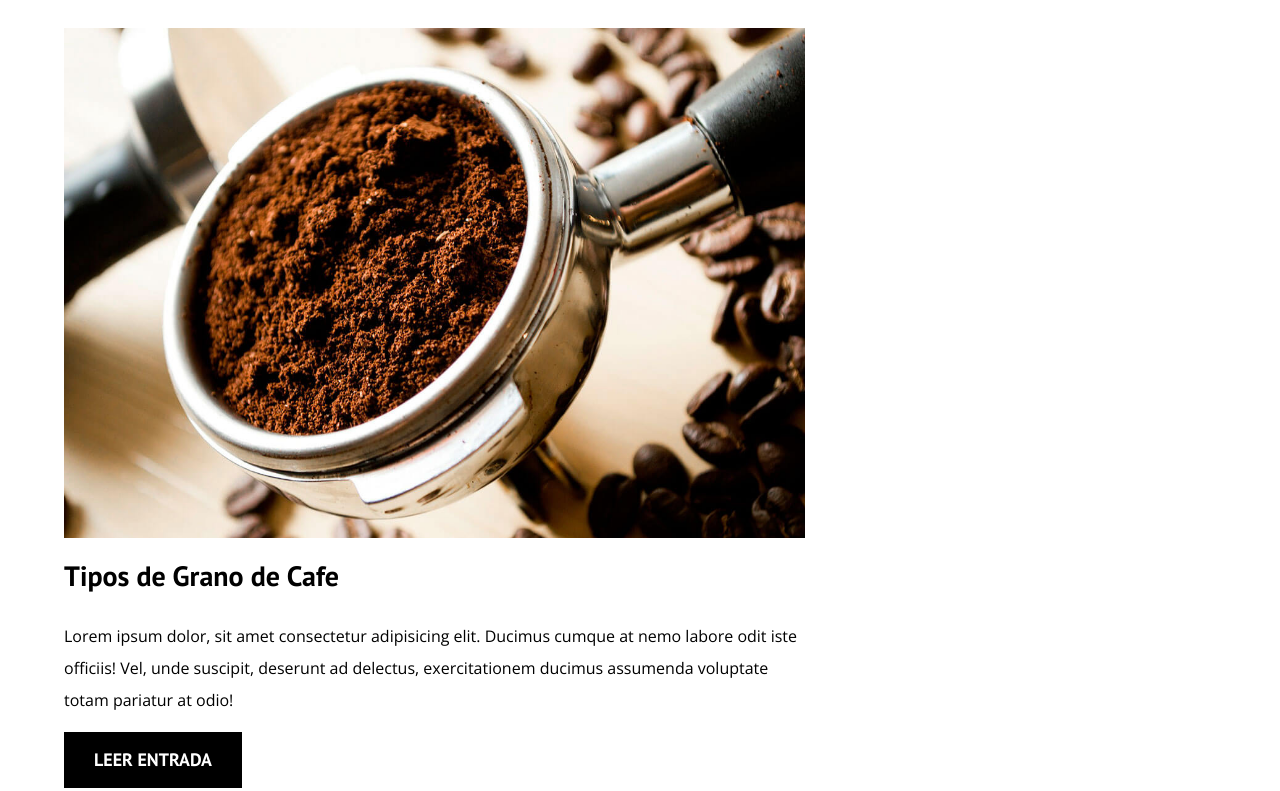
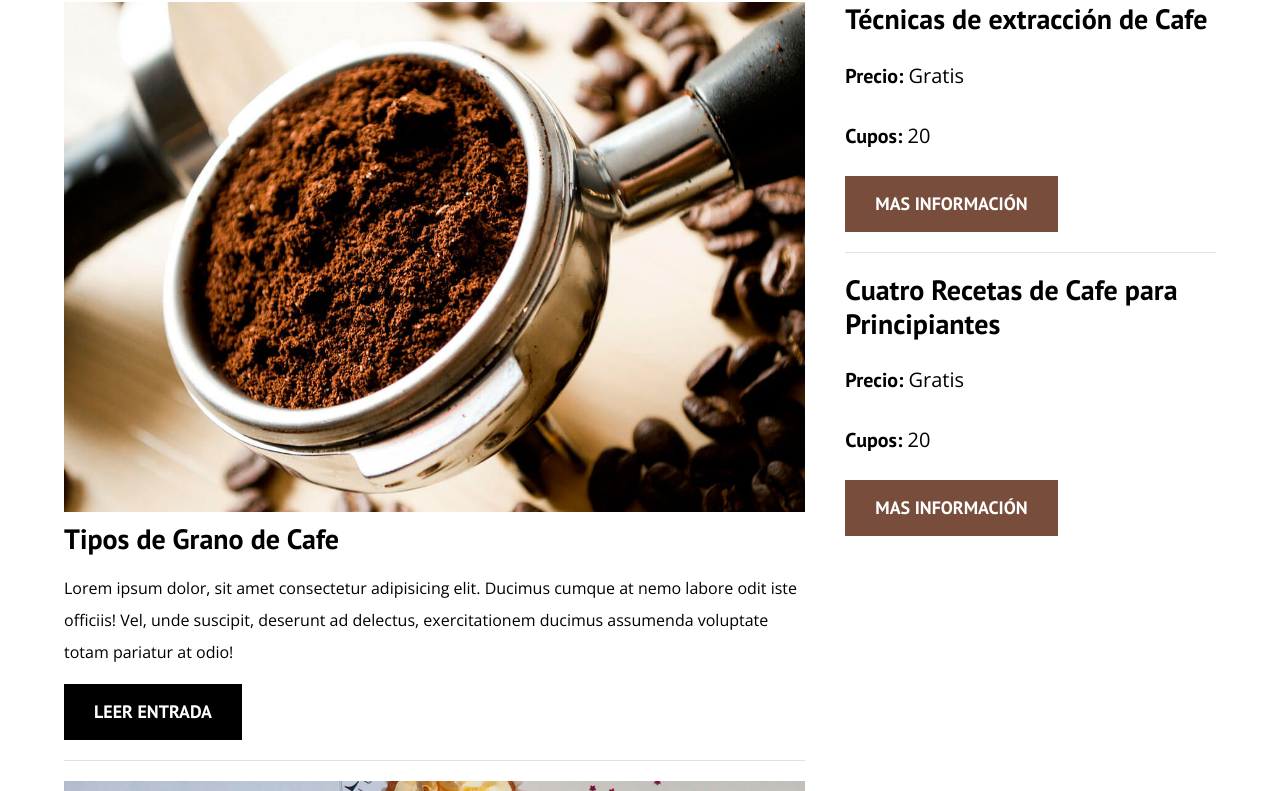
Before and after one commit to reinaldorrivas/desarrollo-web-completo-valdez-16-blog-cafe, a plain HTML site: page index.html in a window 1280 px wide. Shown: the part 700-1491 px from the top of the page. Drawn offline with nearby package versions, Linux system fonts and the light colour scheme.

Commit message:
Sidebar blog done!

```diff
--- a/css/style.css
+++ b/css/style.css
@@ -34,6 +34,7 @@ h2,
 h3,
 h4 {
   font-family: var(--headingFont);
+  line-height: 1.2;
 }
 
 h1 {
@@ -82,15 +83,15 @@ img {
 }
 
 .btn {
+  color: var(--white);
   display: block;
   font-family: var(--headingFont);
-  color: var(--white);
-  text-align: center;
-  padding: 1rem 3rem;
   font-size: 1.8rem;
   font-weight: 700;
+  margin-bottom: 2rem;
+  padding: 1rem 3rem;
+  text-align: center;
   text-transform: uppercase;
-  margin-bottom: 2rem;
 }
 
 @media (min-width: 768px) {
@@ -101,6 +102,10 @@ img {
 
 .btn--primary {
   background-color: var(--black);
+}
+
+.btn--secondary {
+  background-color: var(--primaryColor);
 }
 
 /*
@@ -171,10 +176,6 @@ img {
   }
 }
 
-.header__text--line-height {
-  line-height: 1.25;
-}
-
 /*
  * Blog
  */
@@ -187,7 +188,31 @@ img {
   }
 }
 
-.blog-entry:not(.blog-entry:last-child) {
+.blog-entry:not(.blog-entry:last-child),
+.widget-curso:not(.widget-curso:last-child) {
   border-bottom: 1px solid var(--separatorColor);
   margin-bottom: 2rem;
 }
+
+/*
+ *  Sidebar Cursos
+ */
+
+.cursos {
+  list-style-type: none;
+}
+
+.widget-curso__label,
+.widget-curso__info {
+  font-size: 2rem;
+}
+
+.widget-curso__label {
+  font-family: var(--headingFont);
+  font-weight: 700;
+}
+
+.widget-curso__info {
+  font-family: var(--paragraphFont);
+  font-weight: 400;
+}
--- a/index.html
+++ b/index.html
@@ -16,6 +16,7 @@
     <link rel="stylesheet" href="./css/style.css" />
     <title>Blog de Café</title>
   </head>
+
   <body>
     <header class="header">
       <div class="header__bar container">
@@ -26,19 +27,19 @@
         </h1>
 
         <nav class="navbar">
-          <a class="navbar__link text-center" href="./nosotros.html"
-            >Nosotros</a
-          >
+          <a class="navbar__link text-center" href="./nosotros.html">
+            Nosotros
+          </a>
           <a class="navbar__link text-center" href="./cursos.html">Cursos</a>
-          <a class="navbar__link text-center" href="./contacto.html"
-            >Contacto</a
-          >
+          <a class="navbar__link text-center" href="./contacto.html">
+            Contacto
+          </a>
         </nav>
       </div>
+
       <div class="header__text container text-center">
-        <h2 class="header__text--line-height zero-margin">
-          Blog de cafe con consejos y cursos
-        </h2>
+        <h2 class="zero-margin">Blog de cafe con consejos y cursos</h2>
+
         <p class="zero-margin">
           Aprende de los expertos con las mejores recetas y consejos
         </p>
@@ -53,13 +54,16 @@
           <div class="blog-entry__image">
             <img src="./img/blog1.jpg" alt="Imagen blog" />
           </div>
+
           <h4 class="zero-margin">Tipos de Grano de Cafe</h4>
+
           <p>
             Lorem ipsum dolor, sit amet consectetur adipisicing elit. Ducimus
             cumque at nemo labore odit iste officiis! Vel, unde suscipit,
             deserunt ad delectus, exercitationem ducimus assumenda voluptate
             totam pariatur at odio!
           </p>
+
           <a href="./entrada.html" class="btn btn--primary">Leer Entrada</a>
         </article>
 
@@ -100,6 +104,46 @@
 
       <aside class="sidebar">
         <h3>Nuestros Cursos y Talleres</h3>
+
+        <ul class="cursos zero-padding">
+          <li class="widget-curso">
+            <h4 class="zero-margin">Técnicas de extracción de Cafe</h4>
+
+            <p class="widget-curso__label">
+              Precio:
+              <span class="widget-curso__info">Gratis</span>
+            </p>
+
+            <p class="widget-curso__label">
+              Cupos:
+              <span class="widget-curso__info">20</span>
+            </p>
+
+            <a href="./entrada.html" class="btn btn--secondary">
+              Mas Información
+            </a>
+          </li>
+
+          <li class="widget-curso">
+            <h4 class="zero-margin">
+              Cuatro Recetas de Cafe para Principiantes
+            </h4>
+
+            <p class="widget-curso__label">
+              Precio:
+              <span class="widget-curso__info">Gratis</span>
+            </p>
+
+            <p class="widget-curso__label">
+              Cupos:
+              <span class="widget-curso__info">20</span>
+            </p>
+
+            <a href="./entrada.html" class="btn btn--secondary">
+              Mas Información
+            </a>
+          </li>
+        </ul>
       </aside>
     </div>
   </body>
```
